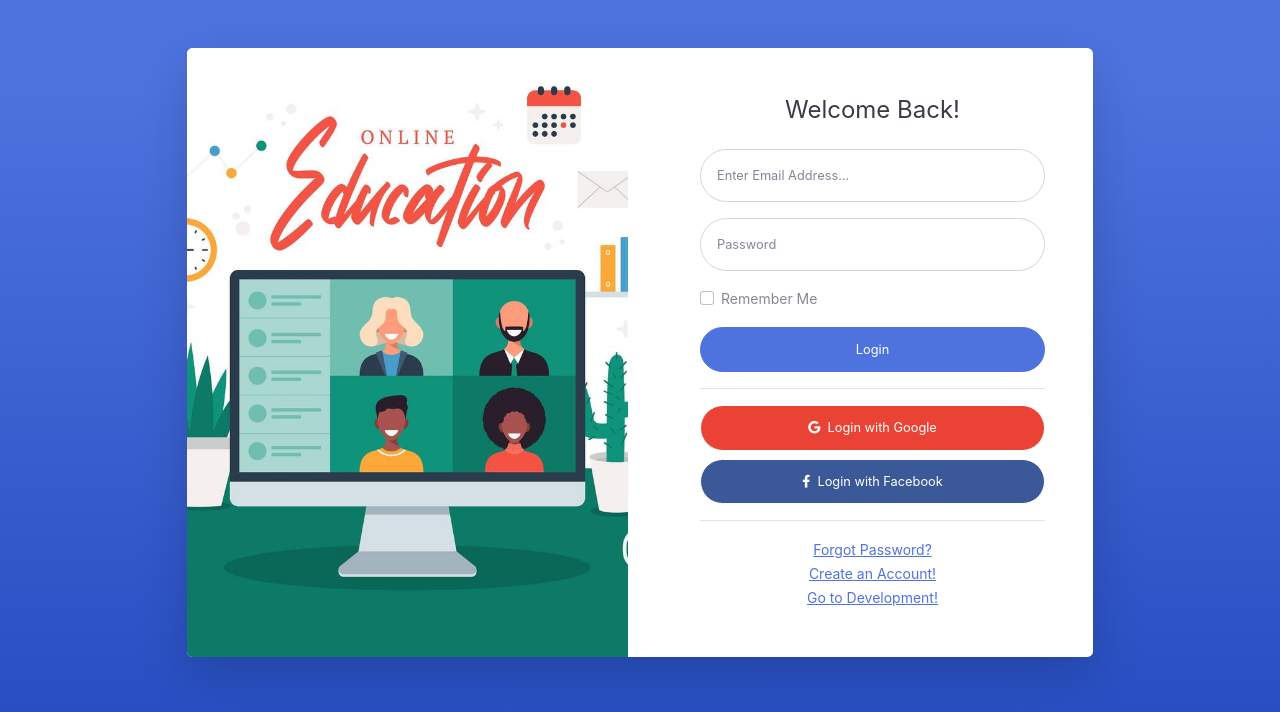
After one commit to rexxxdj/SchoolLib, a Django app: page /login/ in a window 1280 px wide. The commit adds this page. Shown: the top 712 px of the page. Run offline with Django 4.2, Linux system fonts and the light colour scheme; some libraries are stand-ins or nearby versions.

Commit message:
add login\register navigation

```diff
--- a/schoollib/urls.py
+++ b/schoollib/urls.py
@@ -23,6 +23,8 @@ from . import views
 urlpatterns = [
     path(r'admin/', admin.site.urls),
     path(r'', views.index, name='index'),
+    path(r'login/', views.login, name='login'),
+    path(r'register/', views.register, name='register'),
     path(r'student/', include('students.urls', namespace='student')),
 ]
 
--- a/schoollib/views.py
+++ b/schoollib/views.py
@@ -1,4 +1,10 @@
-from django.shortcuts import render
+from django.shortcuts import render, redirect
 
 def index(request):
-    return render(request, 'index.html', {})
+    return redirect('/login')
+
+def login(request):
+    return render(request, 'login.html', {})
+
+def register(request):
+    return render(request, 'register.html', {})
--- a/students/urls.py
+++ b/students/urls.py
@@ -4,6 +4,7 @@ from . import views
 app_name = 'student'
 
 urlpatterns = [
+    path(r'', views.student_index, name='student'),
     path(r'<int:sid>/dashboard', views.student_dashboard, name='student_dashboard'),
     path(r'<int:sid>/profile', views.student_profile, name='student_profile'),
     path(r'<int:sid>/class', views.student_class, name='student_class'),
--- a/students/views.py
+++ b/students/views.py
@@ -1,5 +1,8 @@
-from django.shortcuts import render
+from django.shortcuts import render, redirect
 from django.http import HttpResponse
+
+def student_index(request):
+    return redirect('/student/1/dashboard')
 
 def student_dashboard(request, sid):
     return HttpResponse('<h1> Student DashBoard  %s</h1> ' %sid)
--- /dev/null
+++ b/templates/login.html
@@ -0,0 +1,55 @@
+{% load static %}
+<!DOCTYPE html>
+<html>
+
+<head>
+    <meta charset="utf-8">
+    <meta name="viewport" content="width=device-width, initial-scale=1.0, shrink-to-fit=no">
+    <title>Login - SchoolLib</title>
+    <link rel="stylesheet" href="{%static "css/bootstrap.min.css" %}">
+    <link rel="stylesheet" href="{%static "fonts/fontawesome-all.min.css" %}">
+</head>
+
+<body class="bg-gradient-primary">
+    <div class="container">
+        <div class="row justify-content-center">
+            <div class="col-md-9 col-lg-12 col-xl-10">
+                <div class="card shadow-lg o-hidden border-0 my-5">
+                    <div class="card-body p-0">
+                        <div class="row">
+                            <div class="col-lg-6 d-none d-lg-flex">
+                                <div class="flex-grow-1 bg-login-image" style="background-image: url(&quot;{%static "img/logo.jpg" %}&quot;);"></div>
+                            </div>
+                            <div class="col-lg-6">
+                                <div class="p-5">
+                                    <div class="text-center">
+                                        <h4 class="text-dark mb-4">Welcome Back!</h4>
+                                    </div>
+                                    <form class="user">
+                                        <div class="mb-3"><input class="form-control form-control-user" type="email" id="exampleInputEmail" aria-describedby="emailHelp" placeholder="Enter Email Address..." name="email"></div>
+                                        <div class="mb-3"><input class="form-control form-control-user" type="password" id="exampleInputPassword" placeholder="Password" name="password"></div>
+                                        <div class="mb-3">
+                                            <div class="custom-control custom-checkbox small">
+                                                <div class="form-check"><input class="form-check-input custom-control-input" type="checkbox" id="formCheck-1"><label class="form-check-label custom-control-label" for="formCheck-1">Remember Me</label></div>
+                                            </div>
+                                        </div><button class="btn btn-primary d-block btn-user w-100" type="submit">Login</button>
+                                        <hr><a class="btn btn-primary d-block btn-google btn-user w-100 mb-2" role="button"><i class="fab fa-google"></i>&nbsp; Login with Google</a><a class="btn btn-primary d-block btn-facebook btn-user w-100" role="button"><i class="fab fa-facebook-f"></i>&nbsp; Login with Facebook</a>
+                                        <hr>
+                                    </form>
+                                    <div class="text-center"><a class="small" href="forgot-password.html">Forgot Password?</a></div>
+                                    <div class="text-center"><a class="small" href="/register">Create an Account!</a></div>
+                                    <div class="text-center"><a class="small" href="/student">Go to Development!</a></div>
+                                </div>
+                            </div>
+                        </div>
+                    </div>
+                </div>
+            </div>
+        </div>
+    </div>
+    <script src="{%static "js/bootstrap.min.js" %}"></script>
+    <script src="{%static "js/bs-init.js" %}"></script>
+    <script src="{%static "js/theme.js" %}"></script>
+</body>
+
+</html>
```
Also changed, not shown: schoollib/settings.py (+7 -14 lines), templates/base.html (renamed from templates/index.html, +11 -11 lines), templates/register.html (added, +52 -0 lines), static/img/logo.jpg (added).
